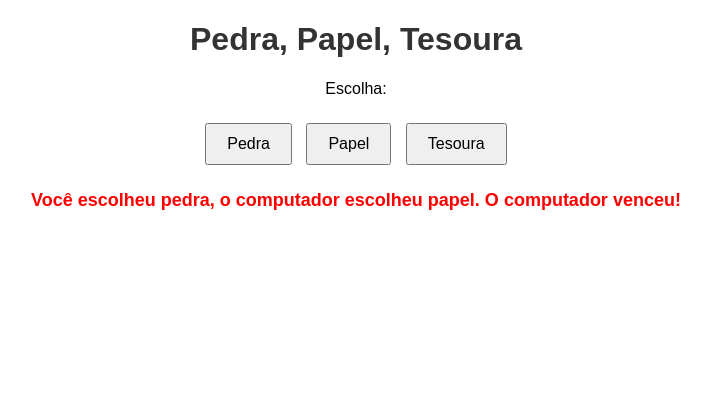
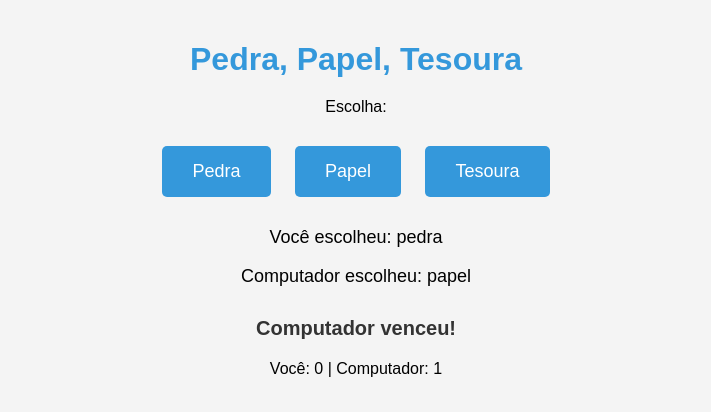
Before and after one commit to gabriel19022006/meu-servidor-web, a plain HTML site: page index.html in a window 1280 px wide. Both pictures are taken after a click on the button "Pedra". Shown: the whole page, without its empty margins (284-995 px from the left). Drawn offline with Linux system fonts and the light colour scheme.

Commit message:
Update index.html

```diff
--- a/index.html
+++ b/index.html
@@ -5,70 +5,83 @@
     <style>
         body {
             text-align: center;
-            font-family: Arial, sans-serif;
+            font-family: 'Arial', sans-serif;
+            background-color: #f4f4f4;
+            margin: 0;
+            padding: 20px;
         }
 
         h1 {
-            color: #333;
+            color: #3498db;
+            margin-bottom: 20px;
         }
 
-        #choices {
+        .choices {
             margin-top: 20px;
         }
 
         button {
-            margin: 5px;
-            padding: 10px 20px;
-            font-size: 16px;
+            padding: 15px 30px;
+            font-size: 18px;
+            margin: 10px;
             cursor: pointer;
+            border: none;
+            border-radius: 5px;
+            background-color: #3498db;
+            color: white;
+            transition: background-color 0.3s ease;
+        }
+
+        button:hover {
+            background-color: #2980b9;
         }
 
         #result {
+            margin-top: 30px;
+            font-size: 20px;
+            font-weight: bold;
+            color: #333;
+        }
+
+        #scores {
+            margin-top: 20px;
+            font-size: 16px;
+        }
+
+        .choice-display {
             margin-top: 20px;
             font-size: 18px;
-            font-weight: bold;
-        }
-
-        .win {
-            color: green;
-        }
-
-        .lose {
-            color: red;
-        }
-
-        .tie {
-            color: orange;
         }
     </style>
 </head>
 <body>
     <h1>Pedra, Papel, Tesoura</h1>
     <p>Escolha:</p>
-    <div id="choices">
+    <div class="choices">
         <button onclick="playGame('pedra')">Pedra</button>
         <button onclick="playGame('papel')">Papel</button>
         <button onclick="playGame('tesoura')">Tesoura</button>
     </div>
+    <div class="choice-display">
+        <p>Você escolheu: <span id="userChoiceDisplay"></span></p>
+        <p>Computador escolheu: <span id="computerChoiceDisplay"></span></p>
+    </div>
     <p id="result"></p>
+    <p id="scores">Você: 0 | Computador: 0</p>
 
     <script>
+        let userScore = 0;
+        let computerScore = 0;
+
         function playGame(userChoice) {
             const choices = ['pedra', 'papel', 'tesoura'];
-            const randomIndex = Math.floor(Math.random() * choices.length);
-            const computerChoice = choices[randomIndex];
-            const resultElement = document.getElementById("result");
+            const computerChoice = choices[Math.floor(Math.random() * choices.length)];
+
+            document.getElementById("userChoiceDisplay").textContent = userChoice;
+            document.getElementById("computerChoiceDisplay").textContent = computerChoice;
+
             const result = determineWinner(userChoice, computerChoice);
-
-            resultElement.textContent = `Você escolheu ${userChoice}, o computador escolheu ${computerChoice}. ${result}`;
-
-            if (result === "Empate!"){
-                resultElement.className = "tie";
-            } else if (result === "Você venceu!"){
-                resultElement.className = "win";
-            } else {
-                resultElement.className = "lose";
-            }
+            updateResult(result, userChoice, computerChoice);
         }
 
         function determineWinner(userChoice, computerChoice) {
@@ -79,10 +92,17 @@
                 (userChoice === 'papel' && computerChoice === 'pedra') ||
                 (userChoice === 'tesoura' && computerChoice === 'papel')
             ) {
+                userScore++;
                 return "Você venceu!";
             } else {
-                return "O computador venceu!";
+                computerScore++;
+                return "Computador venceu!";
             }
+        }
+
+        function updateResult(result, userChoice, computerChoice) {
+            document.getElementById("result").textContent = result;
+            document.getElementById("scores").textContent = `Você: ${userScore} | Computador: ${computerScore}`;
         }
     </script>
 </body>
```
